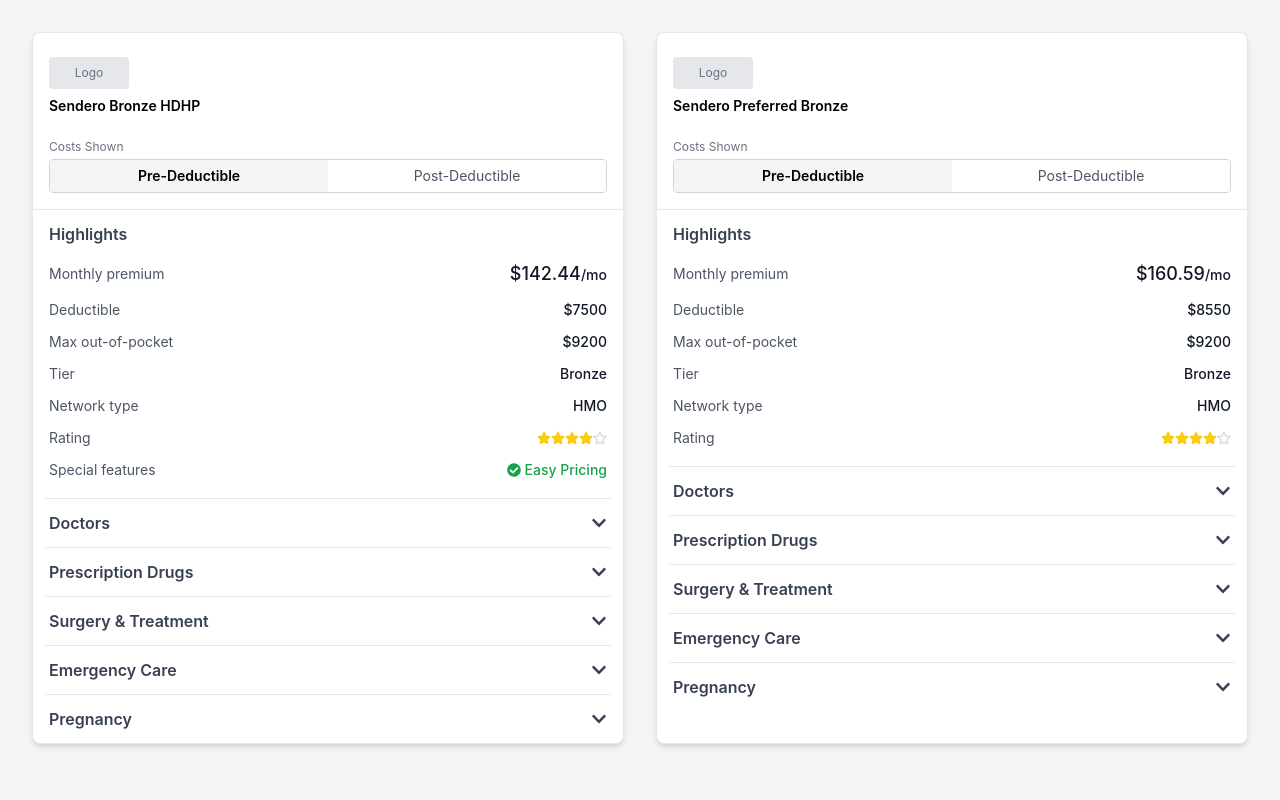
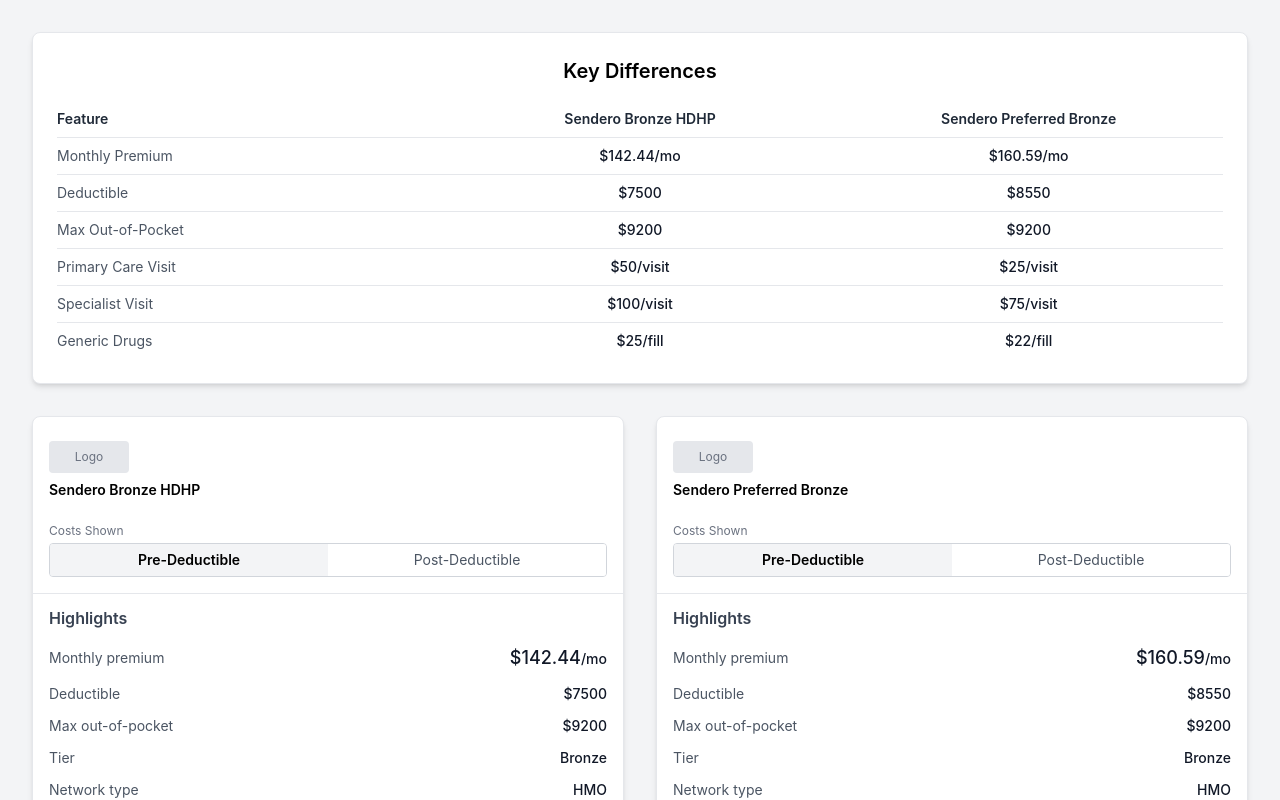
Before and after one commit to ronburnley/plan-comparison, a React (Create React App) app: page / in a window 1280 px wide. Shown: the top 800 px of the page. Built offline with nearby package versions, Linux system fonts and the light colour scheme.

Commit message:
added key differences

```diff
--- a/src/App.tsx
+++ b/src/App.tsx
@@ -1,7 +1,8 @@
 import React from 'react';
 import './App.css';
-import PlanCard from './components/PlanCard'; // Uncommented
-import { HealthPlan } from './types/HealthPlan'; // Uncommented
+import PlanCard from './components/PlanCard';
+import KeyDifferences from './components/KeyDifferences'; // Import the new component
+import { HealthPlan } from './types/HealthPlan';
 // import Header from './components/Header'; // Commented out
 // import CoverageFinderForm from './components/CoverageFinderForm'; // Commented out
 // import InfoBox from './components/InfoBox'; // Commented out
@@ -12,74 +13,72 @@
 // --- Updated Sample Data ---
 const samplePlan1: HealthPlan = {
   recommended: true,
-  planName: 'Sendero Health Quality Care Bronze High Deductible / $50 PCP / $25 Generic Drugs / $100 Specialist', // Updated PCP
+  planName: 'Sendero Health Quality Care Bronze High Deductible / $50 PCP / $25 Generic Drugs / $100 Specialist',
   planNameShort: 'Sendero Bronze HDHP',
   monthlyPremium: 142.44,
-  originalPremium: 303.06, // Using was $303.06 from prev image
-  deductible: 7500, // From image
-  maxOutOfPocket: 9200, // From image
+  deductible: 7500,
+  maxOutOfPocket: 9200,
   tier: 'Bronze',
   networkType: 'HMO',
-  rating: 4, // Using 4 from previous sample
-  specialFeatures: ['Easy Pricing'], // From image
-  primaryCareVisitCost: 50, // From image
-  specialistVisitCost: 100, // From image
-  genericDrugCost: 25, // From image '/fill' added in component
-  brandDrugCost: 'Full price', // From image
-  preferredBrandDrugCost: 'Full price', // From image
-  specialtyDrugCost: 'Full price', // From image
-  inpatientCost: 'Full price', // From image
-  outpatientCost: 'Full price', // From image
-  imagingCost: 'Full price', // From image
-  labsCost: 'Full price', // From image
-  emergencyRoomCost: 'Full price', // From image
-  urgentCareCost: 75, // From image '/visit' added in component
-  prenatalCareCost: 'Full price', // From image
-  laborDeliveryCost: 'Full price', // From image
-  postnatalCareCost: 'Full price', // From image
+  rating: 4,
+  specialFeatures: ['Easy Pricing'],
+  primaryCareVisitCost: 50,
+  specialistVisitCost: 100,
+  genericDrugCost: 25,
+  brandDrugCost: 'Full price',
+  preferredBrandDrugCost: 'Full price',
+  specialtyDrugCost: 'Full price',
+  inpatientCost: 'Full price',
+  outpatientCost: 'Full price',
+  imagingCost: 'Full price',
+  labsCost: 'Full price',
+  emergencyRoomCost: 'Full price',
+  urgentCareCost: 75,
+  prenatalCareCost: 'Full price',
+  laborDeliveryCost: 'Full price',
+  postnatalCareCost: 'Full price',
 };
 
 const samplePlan2: HealthPlan = {
-  planName: 'Sendero Health Preferred Bronze / $25 PCP / $75 Specialist / $22 Generic Drugs', // From image
-  planNameShort: 'Sendero Preferred Bronze', // Shortened name
-  monthlyPremium: 160.59, // From image
-  originalPremium: 374.51, // From image
-  deductible: 8550, // From image
-  maxOutOfPocket: 9200, // From image
+  planName: 'Sendero Health Preferred Bronze / $25 PCP / $75 Specialist / $22 Generic Drugs',
+  planNameShort: 'Sendero Preferred Bronze',
+  monthlyPremium: 160.59,
+  deductible: 8550,
+  maxOutOfPocket: 9200,
   tier: 'Bronze',
   networkType: 'HMO',
-  rating: 4, // Using 4 to match image stars
-  // specialFeatures: [], // None shown in image for this plan
-  primaryCareVisitCost: 25, // From image
-  specialistVisitCost: 75, // From image
-  genericDrugCost: 22, // From image '/fill' added in component
-  brandDrugCost: 'Full price', // From image
-  preferredBrandDrugCost: 'Full price', // From image
-  specialtyDrugCost: 'Full price', // From image
-  inpatientCost: 'Full price', // From image
-  outpatientCost: 'Full price', // From image
-  imagingCost: 'Full price', // From image
-  labsCost: 'Full price', // From image
-  emergencyRoomCost: 'Full price', // From image
-  urgentCareCost: 'Full price', // From image (No price given)
-  prenatalCareCost: 'Full price', // From image
-  laborDeliveryCost: 'Full price', // From image
-  postnatalCareCost: 'Full price', // From image
+  rating: 4,
+  primaryCareVisitCost: 25,
+  specialistVisitCost: 75,
+  genericDrugCost: 22,
+  brandDrugCost: 'Full price',
+  preferredBrandDrugCost: 'Full price',
+  specialtyDrugCost: 'Full price',
+  inpatientCost: 'Full price',
+  outpatientCost: 'Full price',
+  imagingCost: 'Full price',
+  labsCost: 'Full price',
+  emergencyRoomCost: 'Full price',
+  urgentCareCost: 'Full price',
+  prenatalCareCost: 'Full price',
+  laborDeliveryCost: 'Full price',
+  postnatalCareCost: 'Full price',
 };
 // --- End Sample Data ---
 
 function App() {
   return (
-    // --- Switched back to Plan Comparison Layout ---
     <div className="min-h-screen bg-gray-100 p-4 md:p-8">
-      {/* Optional: Add a title back if needed */}
-      {/* <h1 className="text-2xl md:text-3xl font-bold text-center mb-6 md:mb-8">Health Plan Comparison</h1> */}
+       <div className="max-w-7xl mx-auto"> {/* Added container for centering */}
+         {/* Render KeyDifferences above the cards */}
+         <KeyDifferences plan1={samplePlan1} plan2={samplePlan2} />
 
-      {/* Displaying two Plan Cards */}
-      <div className="grid grid-cols-1 lg:grid-cols-2 gap-6 md:gap-8 max-w-7xl mx-auto">
-        <PlanCard plan={samplePlan1} />
-        <PlanCard plan={samplePlan2} />
-      </div>
+         {/* Displaying two Plan Cards */}
+         <div className="grid grid-cols-1 lg:grid-cols-2 gap-6 md:gap-8">
+           <PlanCard plan={samplePlan1} />
+           <PlanCard plan={samplePlan2} />
+         </div>
+       </div>
 
       {/* --- Form Layout Commented Out --- */}
       {/*
--- /dev/null
+++ b/src/components/KeyDifferences.tsx
@@ -0,0 +1,54 @@
+import React from 'react';
+import { type HealthPlan } from '../types/HealthPlan';
+
+interface KeyDifferencesProps {
+  plan1: HealthPlan;
+  plan2: HealthPlan;
+}
+
+// Simple cost formatter (similar to PlanCard but potentially simplified)
+const formatDiffCost = (value: number | string): string => {
+  if (typeof value === 'number') {
+    return `$${value}`;
+  }
+  // Handle simple strings like "Full price" directly
+  if (typeof value === 'string' && !value.includes('%')) {
+     return value;
+  }
+  // For more complex strings like Coinsurance, maybe just display as is or add logic
+  return value;
+};
+
+const DifferenceRow: React.FC<{ label: string; value1: React.ReactNode; value2: React.ReactNode }> = ({ label, value1, value2 }) => (
+  <div className="flex justify-between items-center py-2 border-b last:border-b-0">
+    <span className="text-sm text-gray-600 w-1/3">{label}</span>
+    <span className="text-sm font-medium text-gray-900 text-center w-1/3">{value1}</span>
+    <span className="text-sm font-medium text-gray-900 text-center w-1/3">{value2}</span>
+  </div>
+);
+
+const KeyDifferences: React.FC<KeyDifferencesProps> = ({ plan1, plan2 }) => {
+  return (
+    <div className="bg-white p-4 md:p-6 rounded-lg shadow-md border border-gray-200 mb-6 md:mb-8">
+      <h2 className="text-lg md:text-xl font-semibold mb-4 text-center">Key Differences</h2>
+
+      {/* Header Row */}
+      <div className="flex justify-between items-center py-2 border-b font-semibold">
+        <span className="text-sm text-gray-800 w-1/3">Feature</span>
+        <span className="text-sm text-gray-800 text-center w-1/3" title={plan1.planName}>{plan1.planNameShort || 'Plan 1'}</span>
+        <span className="text-sm text-gray-800 text-center w-1/3" title={plan2.planName}>{plan2.planNameShort || 'Plan 2'}</span>
+      </div>
+
+      {/* Data Rows */}
+      <DifferenceRow label="Monthly Premium" value1={`${formatDiffCost(plan1.monthlyPremium)}/mo`} value2={`${formatDiffCost(plan2.monthlyPremium)}/mo`} />
+      <DifferenceRow label="Deductible" value1={formatDiffCost(plan1.deductible)} value2={formatDiffCost(plan2.deductible)} />
+      <DifferenceRow label="Max Out-of-Pocket" value1={formatDiffCost(plan1.maxOutOfPocket)} value2={formatDiffCost(plan2.maxOutOfPocket)} />
+      <DifferenceRow label="Primary Care Visit" value1={`${formatDiffCost(plan1.primaryCareVisitCost)}/visit`} value2={`${formatDiffCost(plan2.primaryCareVisitCost)}/visit`} />
+      <DifferenceRow label="Specialist Visit" value1={`${formatDiffCost(plan1.specialistVisitCost)}/visit`} value2={`${formatDiffCost(plan2.specialistVisitCost)}/visit`} />
+      <DifferenceRow label="Generic Drugs" value1={`${formatDiffCost(plan1.genericDrugCost)}/fill`} value2={`${formatDiffCost(plan2.genericDrugCost)}/fill`} />
+
+    </div>
+  );
+};
+
+export default KeyDifferences;
```
